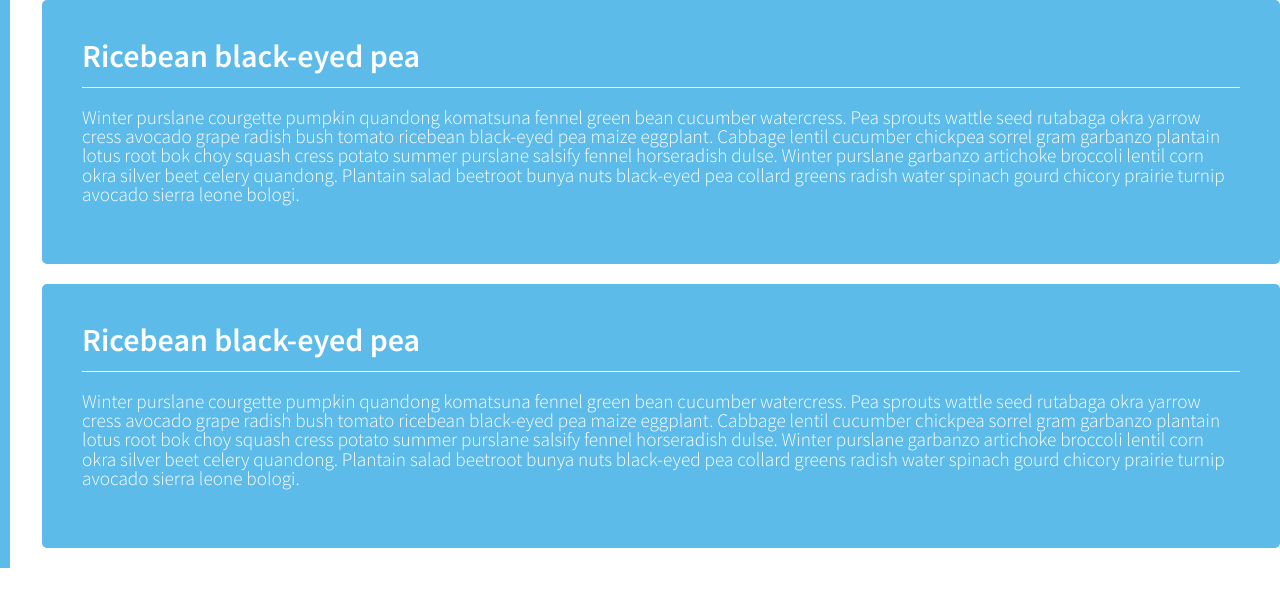
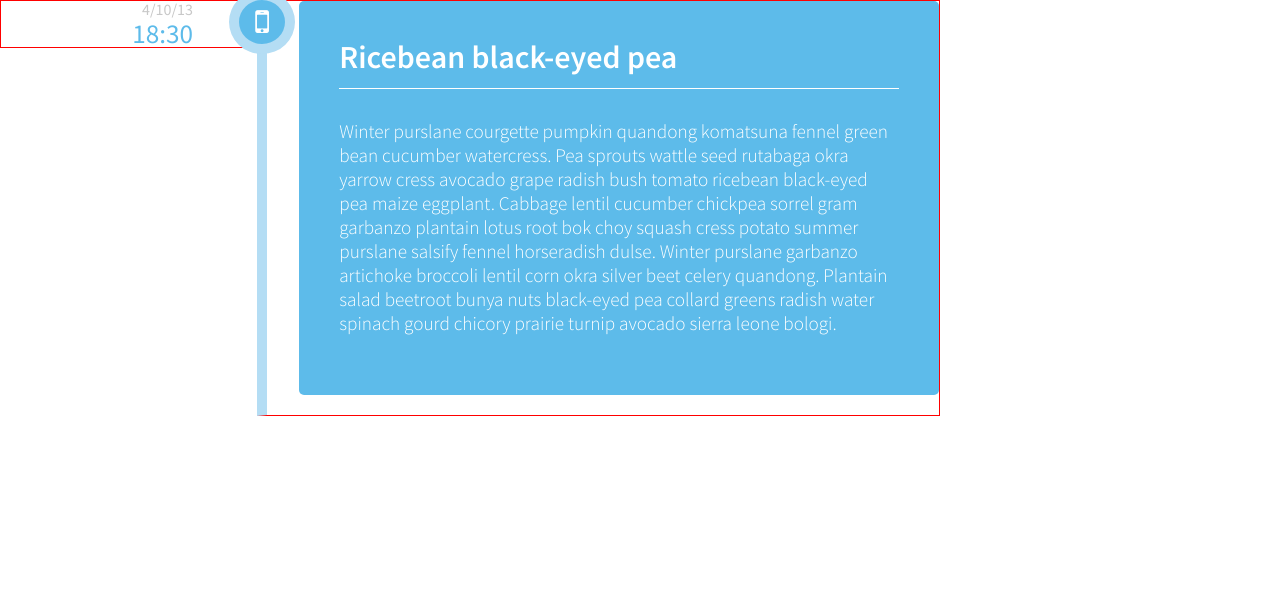
Before and after one commit to alexanderallis/Timeline, a plain HTML site: page index.html in a window 1280 px wide. Drawn offline with Linux system fonts and the light colour scheme.

Commit message:
one section correct on it's own

```diff
--- a/assets/css/index.css
+++ b/assets/css/index.css
@@ -2,12 +2,65 @@
     font-family: 'Source Sans Pro', sans-serif;
 }
 
+.metabox {
+    border-style: solid;
+    border-width: thin;
+    border-color:red;
+}
+
+aside {
+    width:15%;
+    border-style: solid;
+    border-width: 1px;
+    border-color:red;
+    padding-right:60px;
+    display: inline-block;
+    text-align: right;
+    vertical-align:top;
+    z-index: 1;
+}
+
+  aside h3{
+    color:rgb(200,200,200);
+    padding-bottom:3px;
+  }
+
+  aside h2 {
+    color:5DBBEA;
+    font-size: 1.7em;
+  }
+
+  i{
+      position: absolute;
+      vertical-align: top;
+      display: inline-block;
+      margin-left:-28px;
+      margin-top:-10px;
+      padding:6px 16px;
+      border-style: solid;
+      border-width: 10px;
+      border-color: B4DDF4;
+      border-radius:50%;
+      background-color: 5DBBEA;
+      z-index: 0;
+
+  }
+
+.fa {
+    color:white;
+}
+
 section {
   padding-left:2.5%;
+  border-style:solid;
+  border-color:red;
+  border-width:1px;
   border-left-style:solid;
-  border-left-color: 5DBBEA;
+  border-left-color: B4DDF4;
   border-left-width: 10px;
   padding-bottom:20px;
+  width:50%;
+  display: inline-block;
 }
 
 .blue-box {
@@ -37,5 +90,6 @@ p {
     font-weight:lighter;
     border-style: none;
     border-width: thin;
-    padding-top:20px;
+    padding-top:30px;
+    line-height: normal;
 }
--- a/index.html
+++ b/index.html
@@ -4,6 +4,7 @@
   <link rel="stylesheet" type="text/css" href="assets/css/reset.css">
   <link rel="stylesheet" type="text/css" href="assets/css/index.css">
   <link href='https://fonts.googleapis.com/css?family=Source+Sans+Pro:400,600,300' rel='stylesheet' type='text/css'>
+  <link rel="stylesheet" href="https://maxcdn.bootstrapcdn.com/font-awesome/4.5.0/css/font-awesome.min.css">
 </head>
 
 <body>
@@ -11,23 +12,21 @@
 
   </header>
 
+
+    <aside>
+      <h3>4/10/13</h3>
+      <h2>18:30</h2>
+    </aside>
+    <i class="fa fa-mobile fa-2x"></i>
     <section>
       <div class="blue-box">
         <h1>Ricebean black-eyed pea</h1>
         <p>Winter purslane courgette pumpkin quandong komatsuna fennel green bean cucumber watercress. Pea sprouts wattle seed rutabaga okra yarrow cress avocado grape radish bush tomato ricebean black-eyed pea maize eggplant. Cabbage lentil cucumber chickpea sorrel gram garbanzo plantain lotus root bok choy squash cress potato summer purslane salsify fennel horseradish dulse. Winter purslane garbanzo artichoke broccoli lentil corn okra silver beet celery quandong. Plantain salad beetroot bunya nuts black-eyed pea collard greens radish water spinach gourd chicory prairie turnip avocado sierra leone bologi.
         </p>
       </div>
-
     </section>
 
-  <section>
-    <div class="blue-box">
-      <h1>Ricebean black-eyed pea</h1>
-      <p>Winter purslane courgette pumpkin quandong komatsuna fennel green bean cucumber watercress. Pea sprouts wattle seed rutabaga okra yarrow cress avocado grape radish bush tomato ricebean black-eyed pea maize eggplant. Cabbage lentil cucumber chickpea sorrel gram garbanzo plantain lotus root bok choy squash cress potato summer purslane salsify fennel horseradish dulse. Winter purslane garbanzo artichoke broccoli lentil corn okra silver beet celery quandong. Plantain salad beetroot bunya nuts black-eyed pea collard greens radish water spinach gourd chicory prairie turnip avocado sierra leone bologi.
-      </p>
-    </div>
 
-  </section>
 
 
 </body>
```
Lines whose indentation alone changed are shown as unchanged.
